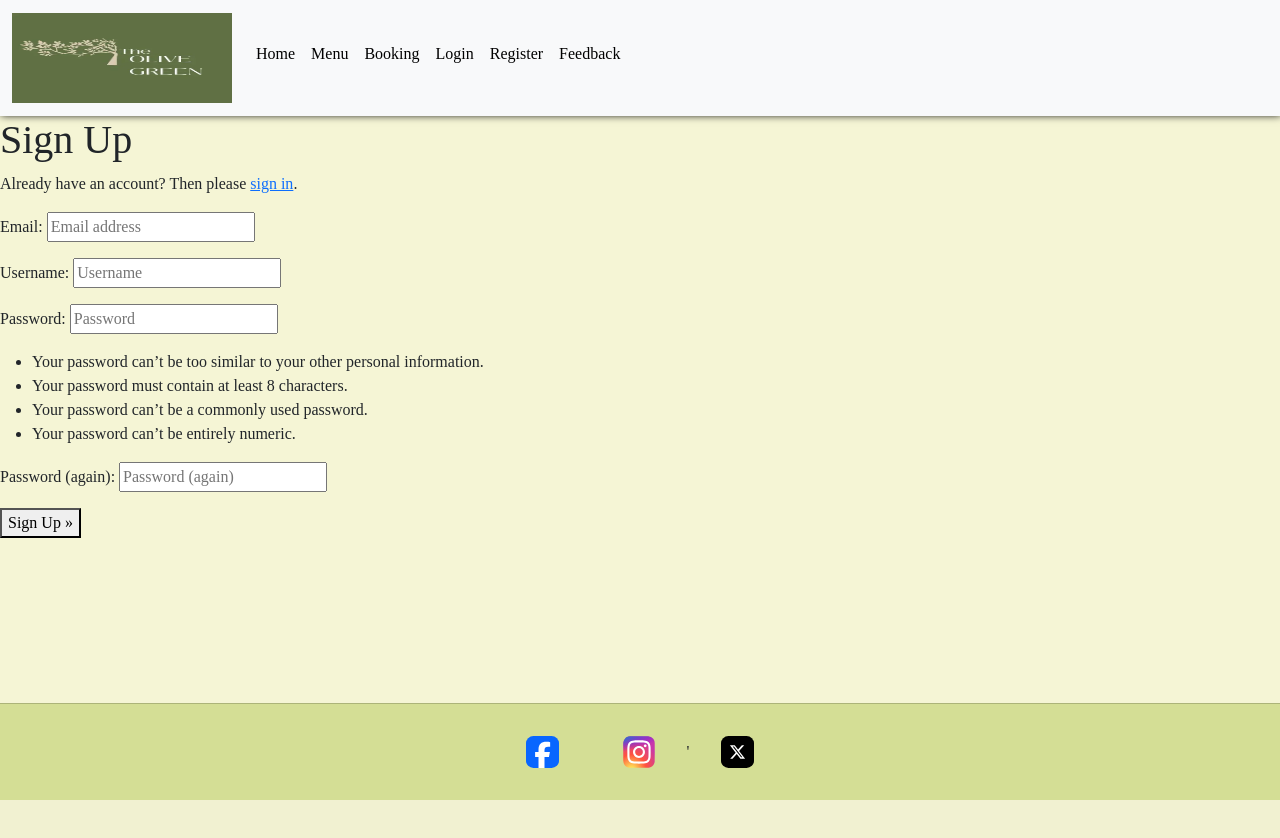
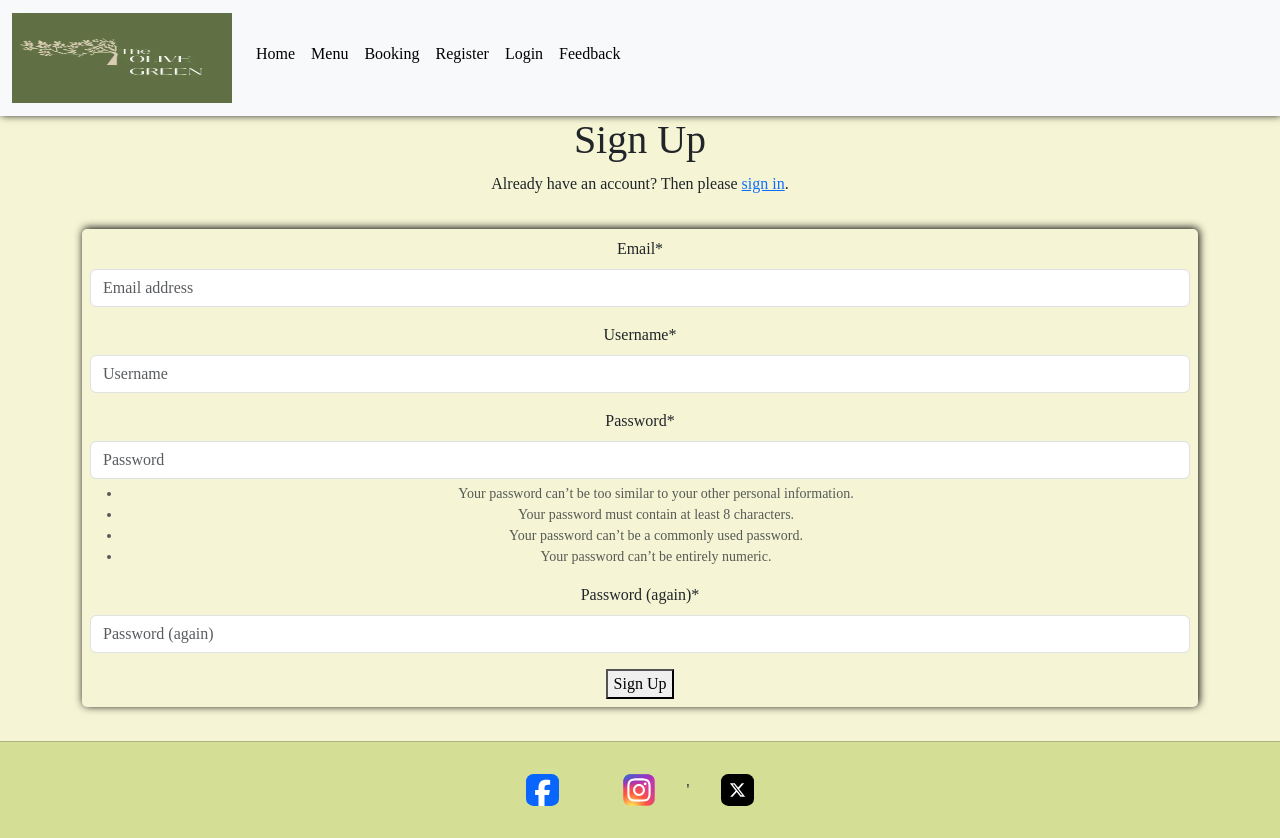
Before and after one commit to Niraja85/The-Olive-Green, a Django app: page /accounts/signup/ in a window 1280 px wide. Before the commit the page ends 800 px from the top, so only its background shows below. Run offline with Django 5.2, Linux system fonts and the light colour scheme; some libraries are stand-ins or nearby versions.

Commit message:
Added and styled the Signup,signin and logout forms

```diff
--- a/requirements.txt
+++ b/requirements.txt
@@ -4,10 +4,12 @@
 cffi==1.17.1
 charset-normalizer==3.4.1
 colorama==0.4.6
+crispy-bootstrap5==2025.6
 cryptography==44.0.2
 defusedxml==0.7.1
 Django==4.2.23
 django-allauth==0.57.2
+django-crispy-forms==2.4
 google-auth==2.39.0
 google-auth-oauthlib==1.2.1
 google-oauth==1.0.1
--- a/static/css/base.css
+++ b/static/css/base.css
@@ -49,6 +49,20 @@
     height: 90px;
 }
 
+.active {
+    font-weight: 500;
+    color: var(--olive);
+
+}
+
+/* Form */
+.form {
+    width: 100%;
+    margin: 3% auto;
+    box-shadow: var(--small-box-shadow);
+    border-radius: 5px;
+}
+
 /* Footer */
  footer {
     flex-shrink: 0;
--- a/templates/allauth/account/signup.html
+++ b/templates/allauth/account/signup.html
@@ -2,20 +2,21 @@
 
 {% load i18n %}
 
-{% block head_title %}{% trans "Signup" %}{% endblock head_title %}
+{% block head %}{% trans "Signup" %}{% endblock %}
 
 {% block content %}
+<div class="container text-center">
   <h1>{% trans "Sign Up" %}</h1>
-
   <p>{% blocktrans %}Already have an account? Then please <a href="{{ login_url }}">sign in</a>.{% endblocktrans %}</p>
 
-<form class="signup" id="signup_form" method="post" action="{% url 'account_signup' %}">
+  <form class="form p-2" id="signup_form" method="post" action="{% url 'account_signup' %}">
     {% csrf_token %}
-  {{ form.as_p }}
+    {{ form|crispy }}
     {% if redirect_field_value %}
       <input type="hidden" name="{{ redirect_field_name }}" value="{{ redirect_field_value }}" />
     {% endif %}
-  <button type="submit">{% trans "Sign Up" %} &raquo;</button>
+    <button type="submit">Sign Up</button>
   </form>
+</div>
 
 {% endblock content %}
--- a/templates/includes/header.html
+++ b/templates/includes/header.html
@@ -1,6 +1,7 @@
 {% load static %}
 
 <header>
+  {% with request.resolver_match.url_name as url_name %}
   <nav class="navbar navbar-expand-lg bg-body-tertiary">
     <div class="container-fluid">
     <!-- Logo -->
@@ -13,7 +14,7 @@
     <div class="collapse navbar-collapse" id="navbarNav">
       <ul class="navbar-nav me-auto mb-2">
         <li class="nav-item">
-          <a class="nav-link active" aria-current="page" href="{% url 'home' %}">Home</a>
+          <a class="nav-link {% if url_name == 'home' %}active{% endif %}" aria-current="page" href="{% url 'home' %}">Home</a>
         </li>
         <li class="nav-item">
           <a class="nav-link" href="#">Menu</a>
@@ -21,12 +22,21 @@
         <li class="nav-item">
           <a class="nav-link" href="#">Booking</a>
         </li>
+
+        <!--Auth Links-->
+        {% if request.user.is_authenticated %}
         <li class="nav-item">
-          <a class="nav-link" href="#">Login</a>
+          <a class="nav-link {% if url_name == 'account_logout' %}active{% endif %}" href="{% url 'account_logout' %}">Logout</a>
+        </li>
+        {% else %}
+        <li class="nav-item">
+          <a class="nav-link {% if url_name == 'account_signup' %}active{% endif %}" href="{% url 'account_signup' %}">Register</a>
         </li>
         <li class="nav-item">
-          <a class="nav-link" href="#">Register</a>
+          <a class="nav-link {% if url_name == 'account_login' %}active{% endif %}" href="{% url 'account_login' %}">Login</a>
         </li>
+        {% endif %}
+
         <li class=""nav-item>
           <a class="nav-link" href="#">Feedback</a>
         </li>
@@ -34,5 +44,6 @@
     </div>
   </div>
 </nav>
+{% endwith %}
 
 </header>
```
Also changed, not shown: main_project/settings.py (+11 -0 lines), templates/allauth/account/login.html (+7 -30 lines), templates/allauth/account/logout.html (+3 -4 lines). Lines whose indentation alone changed are shown as unchanged.
